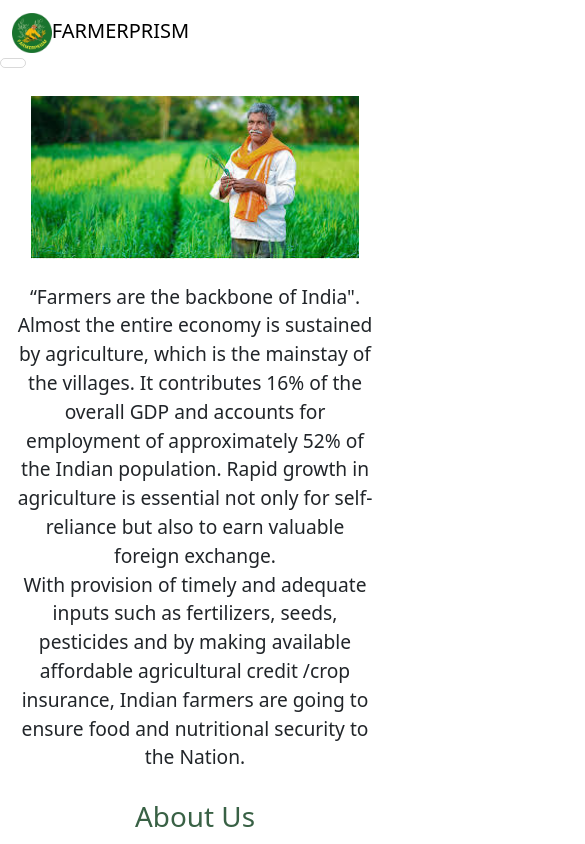
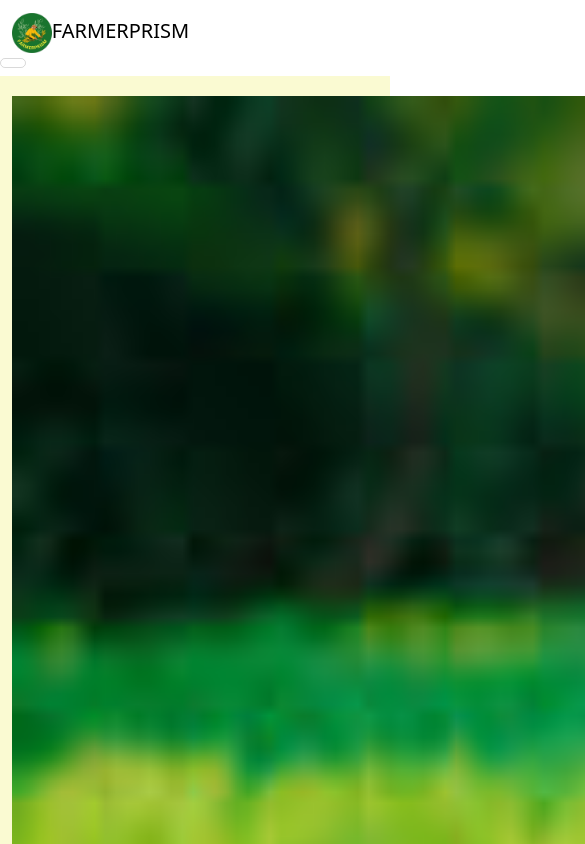
Before and after one commit to siddharthakatiyar/FARMERPRISM, a React (Create React App) app: page / in a window 390 px wide. Shown: the top 844 px of the page, 585 px wide, since content can reach past the window. Built offline with nearby package versions, Linux system fonts and the light colour scheme; some icons are missing.

Commit message:
main page

```diff
--- a/src/pages/index.css
+++ b/src/pages/index.css
@@ -2,10 +2,11 @@
     display: flex;
     align-items: center;
     justify-content: center;
+    background-color: lightgoldenrodyellow;
 }
 
 .farmer-img{
-    padding: 8%;
+    padding: 3%;
     width: 50%;
     padding-bottom: 3%;
     padding-top: 5%;
@@ -24,6 +25,9 @@
 
 .about-us{
     text-align: center;
+
+    background-color: lightgoldenrodyellow;
+
 }
 
 .about-head{
@@ -52,10 +56,10 @@ footer {
         display: block;
     }
     .farmer-img{
-        width: 100%;
+        width: 900%;
     }
     .farmer-intro{
-        width: 100%;
-        padding: 3%;
+        width: 200%;
+        padding: 20%;
     }
   }
--- a/src/pages/medical.js
+++ b/src/pages/medical.js
@@ -4,6 +4,7 @@ import './medical.css';
 const Home = () => {
   const today=new Date();
   return (
+
     <div>
       <br />
       <h1 style={{ textAlign: "center" }}>
```
